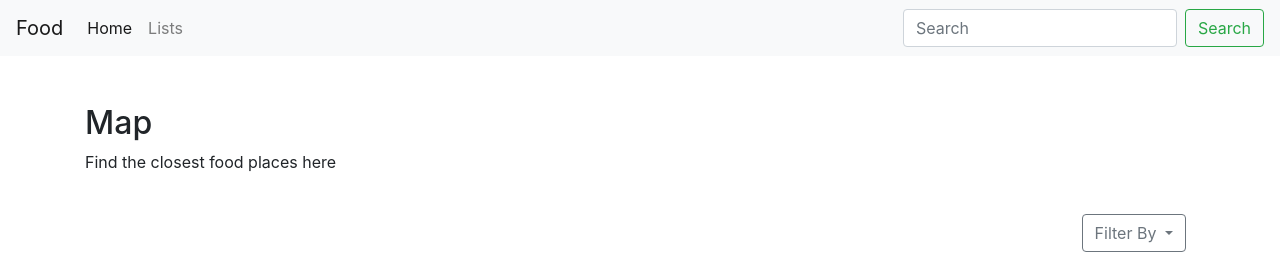
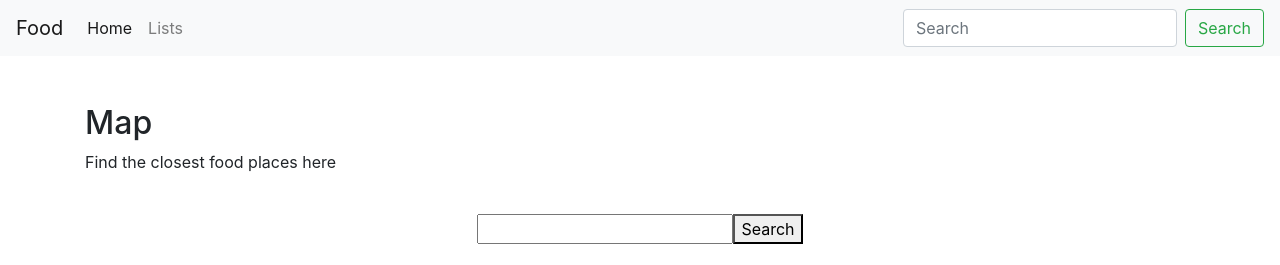
Before and after one commit to benghaun/wheresthefood, a Flask app: page / in a window 1280 px wide. Shown: the top 265 px of the page. Run offline with Flask 2, Linux system fonts and the light colour scheme; some libraries are stand-ins or nearby versions.

Commit message:
fixed google maps to fit window and removed dropdown

```diff
--- a/templates/index.html
+++ b/templates/index.html
@@ -50,7 +50,7 @@
             </div>
 
         </div>
-
+<!--
         <div class="row justify-content-end p-4">
             <div class="dropdown text-right">
                 <button class="btn btn-outline-secondary dropdown-toggle" type="button" id="dropdownMenuButton" data-toggle="dropdown" aria-haspopup="true" aria-expanded="false">
@@ -61,19 +61,21 @@
                     <a class="dropdown-item" href="#">Discounts</a>
                 </div>
             </div>
-        </div>
+        </div> -->
 
     </div>
 
-    <div class="container">
-        <div class="row">
-            <div class="col"></div>
-            <div class="col text-center">
-                <input id="zoominput"></input><button id="zoomarea">Search</button>
-                <div id="map" style="width:600px;height:450px;"></div>
+    <div class="container pb-4">
+        <div class="col"></div>
+        <div class="col text-center" >
+            <div class="row text-center p-4">
+                <div class="col"></div>
+                <input id="zoominput" ></input><button id="zoomarea">Search</button>
+                <div class="col"></div>
             </div>
-            <div class="col"></div>
+            <div id="map" style="width:100%;height:450px;" ></div>
         </div>
+        <div class="col"></div>
     </div>
 
 </body>
```
Also changed, not shown: templates/styles/main.css (line endings or trailing spaces).
